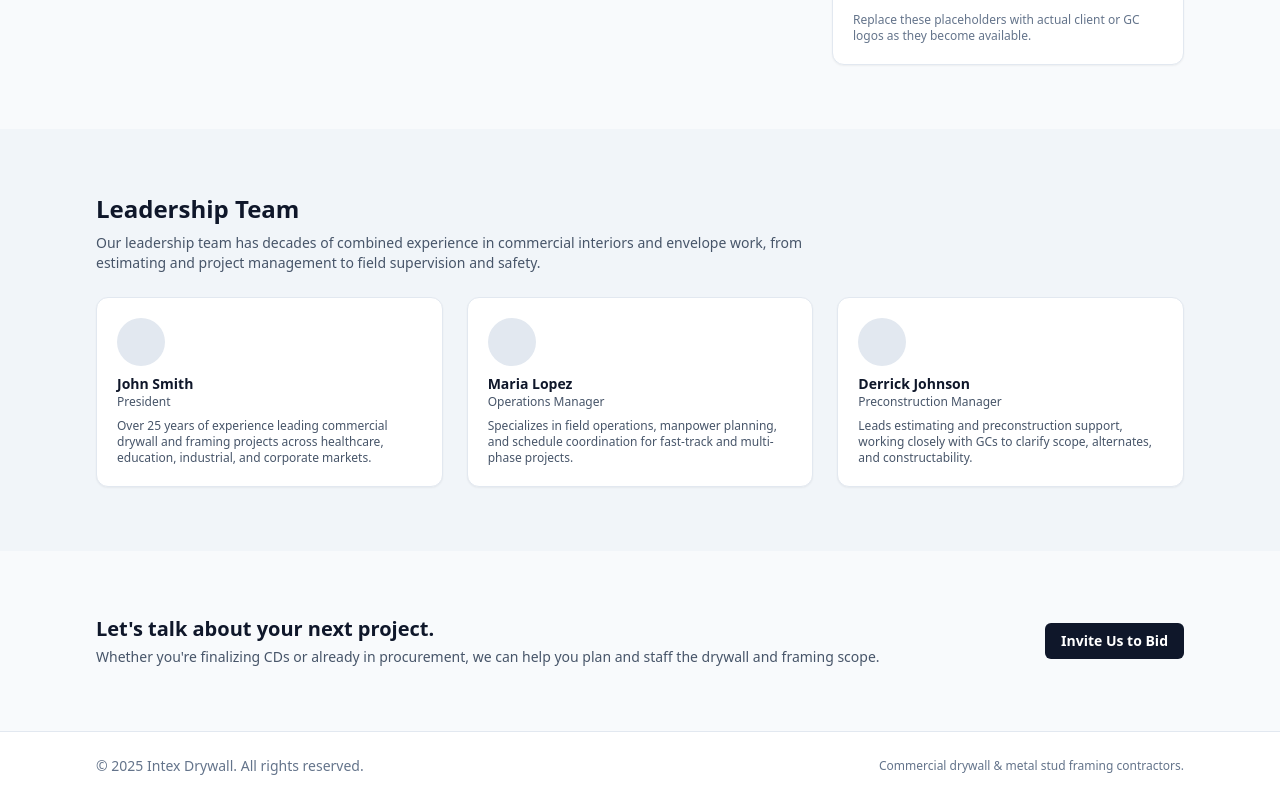
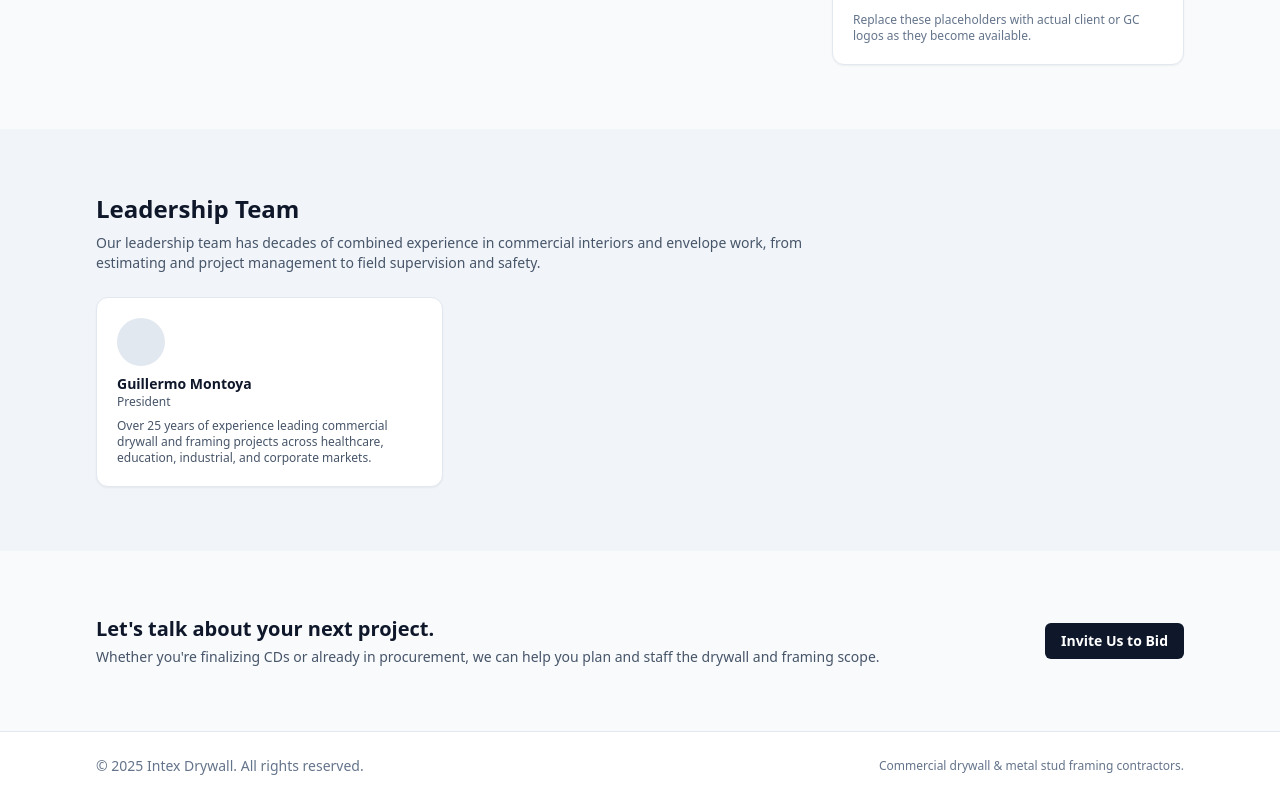
Before and after one commit to IntexRanch/intexdrywall.com, a Next.js app: page /about in a window 1280 px wide. Shown: the part 960-1760 px from the top of the page. Built offline with nearby package versions, Linux system fonts and the light colour scheme.

Commit message:
Update page.tsx
update contacts

```diff
--- a/app/about/page.tsx
+++ b/app/about/page.tsx
@@ -3,19 +3,9 @@
 
 const leadership = [
   {
-    name: "John Smith",
+    name: "Guillermo Montoya",
     title: "President",
     bio: "Over 25 years of experience leading commercial drywall and framing projects across healthcare, education, industrial, and corporate markets.",
-  },
-  {
-    name: "Maria Lopez",
-    title: "Operations Manager",
-    bio: "Specializes in field operations, manpower planning, and schedule coordination for fast-track and multi-phase projects.",
-  },
-  {
-    name: "Derrick Johnson",
-    title: "Preconstruction Manager",
-    bio: "Leads estimating and preconstruction support, working closely with GCs to clarify scope, alternates, and constructability.",
   },
 ];
 
```
